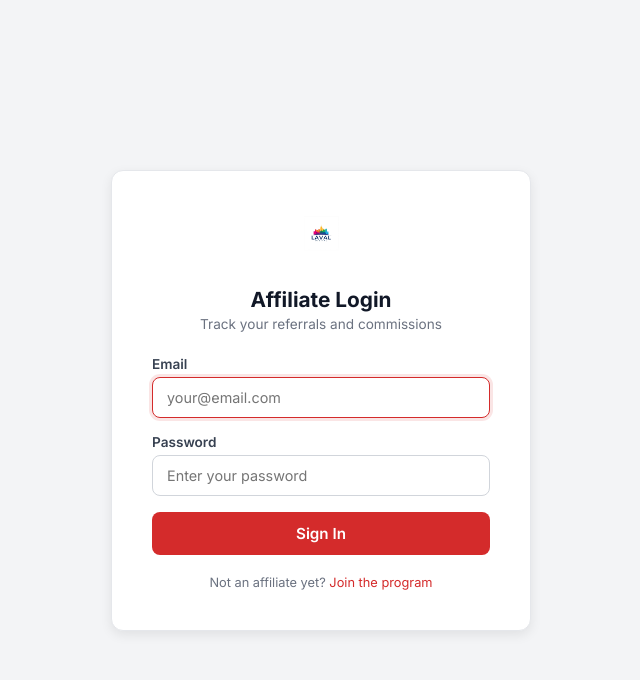
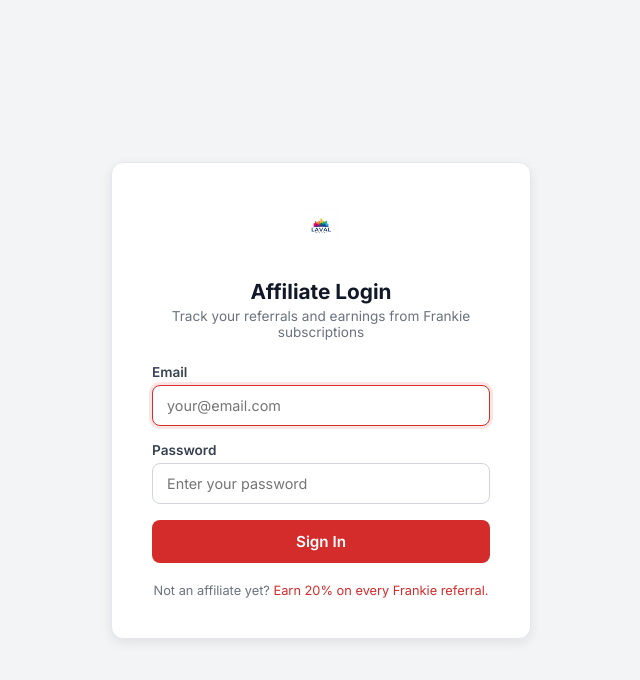
Before and after one commit to shogodel/laval-digital, a Flask app: page /affiliate/login in a window 1280 px wide. Shown: the top 680 px of the page, without its empty margins (319-959 px from the left). Run offline with Flask 3, Linux system fonts and the light colour scheme; parts of the project's set-up code (start-up, migrations or seed data) failed here and were passed over.

Commit message:
Update affiliate login branding for Frankie: title, subtitle, footer text

```diff
--- a/templates/affiliate/login.html
+++ b/templates/affiliate/login.html
@@ -3,7 +3,7 @@
 <head>
     <meta charset="UTF-8">
     <meta name="viewport" content="width=device-width, initial-scale=1.0">
-    <title>Affiliate Login — Laval Digital</title>
+    <title>Affiliate Login — Frankie</title>
     <link rel="preconnect" href="https://fonts.googleapis.com">
     <link rel="preconnect" href="https://fonts.gstatic.com" crossorigin>
     <link href="https://fonts.googleapis.com/css2?family=Inter:wght@400;500;600;700;800&display=swap" rel="stylesheet">
@@ -46,7 +46,7 @@
             <img src="{{ url_for('static', filename=logo_file) }}" alt="Laval Digital">
         </div>
         <h1>Affiliate Login</h1>
-        <p class="subtitle">Track your referrals and commissions</p>
+        <p class="subtitle">Track your referrals and earnings from Frankie subscriptions</p>
 
         {% with messages = get_flashed_messages(with_categories=true) %}
         {% if messages %}
@@ -69,7 +69,7 @@
         </form>
 
         <div class="login-footer">
-            <p>Not an affiliate yet? <a href="{{ url_for('affiliate_signup') }}">Join the program</a></p>
+            <p>Not an affiliate yet? <a href="{{ url_for('affiliate_signup') }}">Earn 20% on every Frankie referral.</a></p>
         </div>
     </div>
 </body>
```
